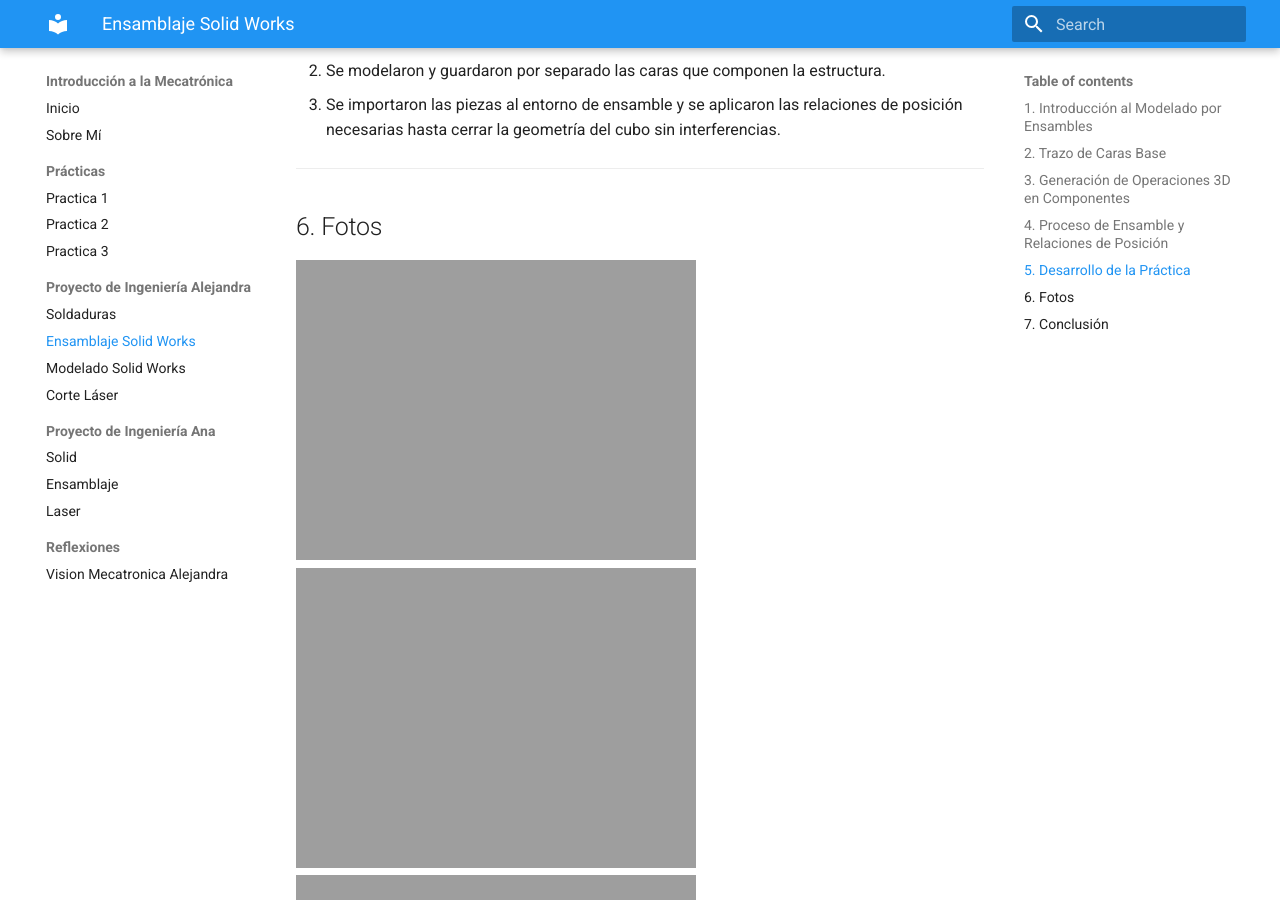
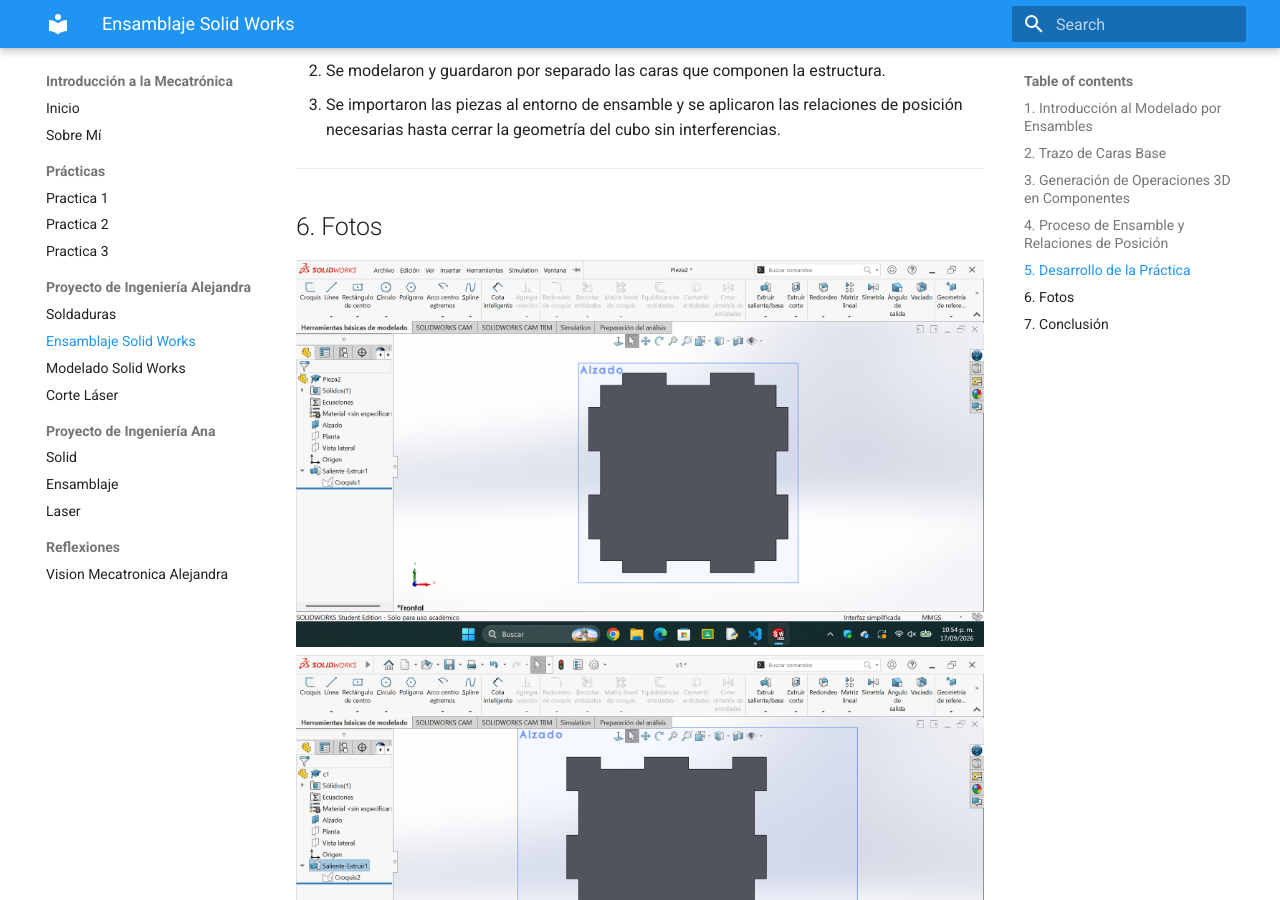
Before and after one commit to alejandraab08/Intro-Mecatronica, an MkDocs documentation site: the page built from docs/Proyecto de Ingenería Alejandra/CuboSolidWorks.md, in a window 1280 px wide and 900 px high, scrolled down 1503 px. Built offline with MkDocs 1.6.1 and Material for MkDocs 9.7.7, drawn with Linux system fonts in a browser that asks for light colours.

Commit message:
fix imagenes

```diff
--- a/docs/Proyecto de Ingenería Alejandra/CuboSolidWorks.md
+++ b/docs/Proyecto de Ingenería Alejandra/CuboSolidWorks.md
@@ -47,10 +47,9 @@
 
 ---
 ## 6. Fotos
-![Foto1](../imagenes/c(1).jpeg){loading=lazy}
-![Foto2](../imagenes/c(2).jpeg){loading=lazy}
-![Foto3](../imagenes/c(3).jpeg){loading=lazy}
-
+![Foto1](../imagenes/c(1).png){loading=lazy}
+![Foto2](../imagenes/c(2).png){loading=lazy}
+![Foto3](../imagenes/c(3).png){loading=lazy}
 
 ---
 
```
